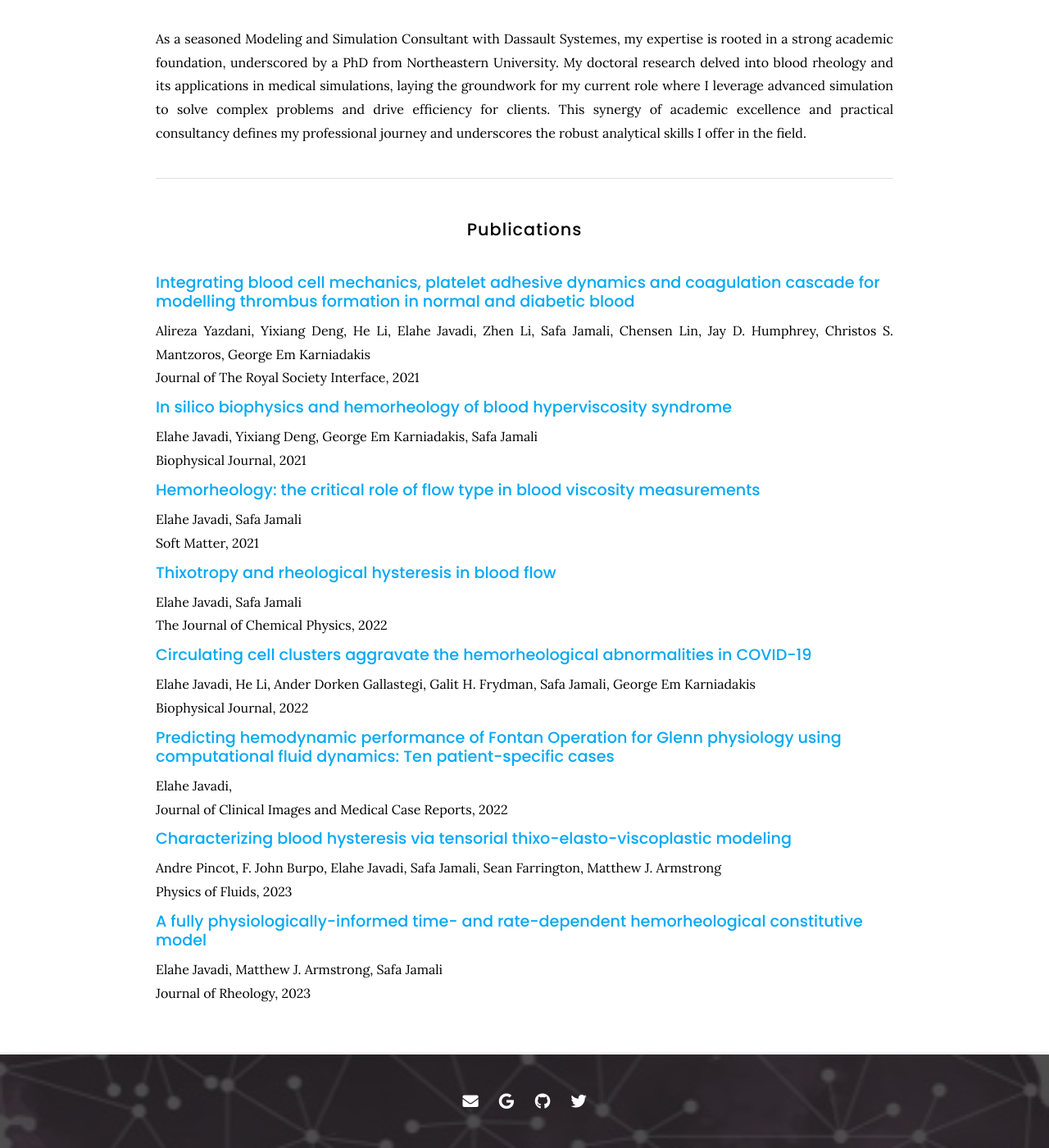
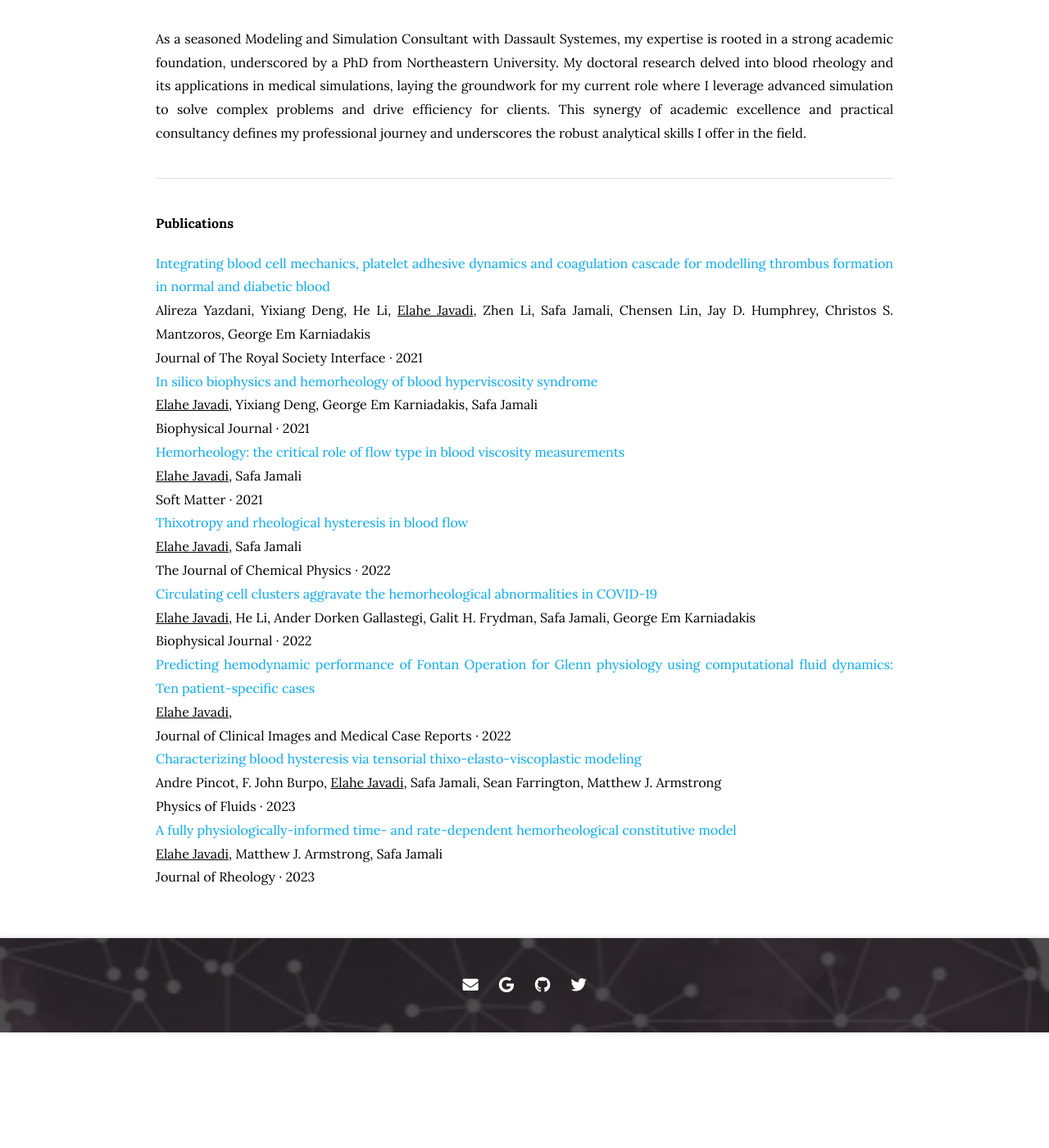
Before and after one commit to procf/procf.github.io, a Jekyll site: the page built from _members/elahe-javadi.md, in a window 1280 px wide and 1400 px high, scrolled down 812 px. Shown: the whole window at 82% size. Built offline with Jekyll 4.4.1, drawn with Linux system fonts in a browser that asks for light colours; nearby versions of some CDN libraries; after the commit the page ends 2071 px from its top, so only the background shows below that.

Commit message:
Pubs on Team: Reformat HTML to match page better

```diff
--- a/_members/elahe-javadi.md
+++ b/_members/elahe-javadi.md
@@ -26,16 +26,26 @@ As a seasoned Modeling and Simulation Consultant with Dassault Systemes, my expe
 {% if author_publications.size > 0 %}
   <hr>
   <div class="publications">
-    <h2>Publications</h2>
+    <p><strong>Publications</strong></p>
     {% for citation in author_publications %}
       <div class="publication">
-        <h3 style="text-align: left; margin: 0;"><a href="{{ citation.link }}" style="text-decoration: none;">{{ citation.title }}</a></h3>
-        <p style="margin: 0;">{{ citation.authors | join: ', ' }}</p>
-        <p style="margin: 0;">{{ citation.publisher }}, {{ citation.date | date: "%Y" }}</p>
+        <p style="margin: 0;"><a href="{{ citation.link }}" style="text-decoration: none;">{{ citation.title }}</a></p>
+        <p style="margin: 0;">
+          {% assign author_list = citation.authors %}
+          {% for author in author_list %}
+            {% if author == author_name %}
+              <u>{{ author }}</u>{% unless forloop.last %}, {% endunless %}
+            {% else %}
+              {{ author }}{% unless forloop.last %}, {% endunless %}
+            {% endif %}
+          {% endfor %}
+        </p>
+        <p style="margin: 0;">{{ citation.publisher }} · {{ citation.date | date: "%Y" }}</p>
       </div>
     {% endfor %}
   </div>
 {% endif %}
+
 
 {% comment %}
 {% assign author_name = page.name %}
```
